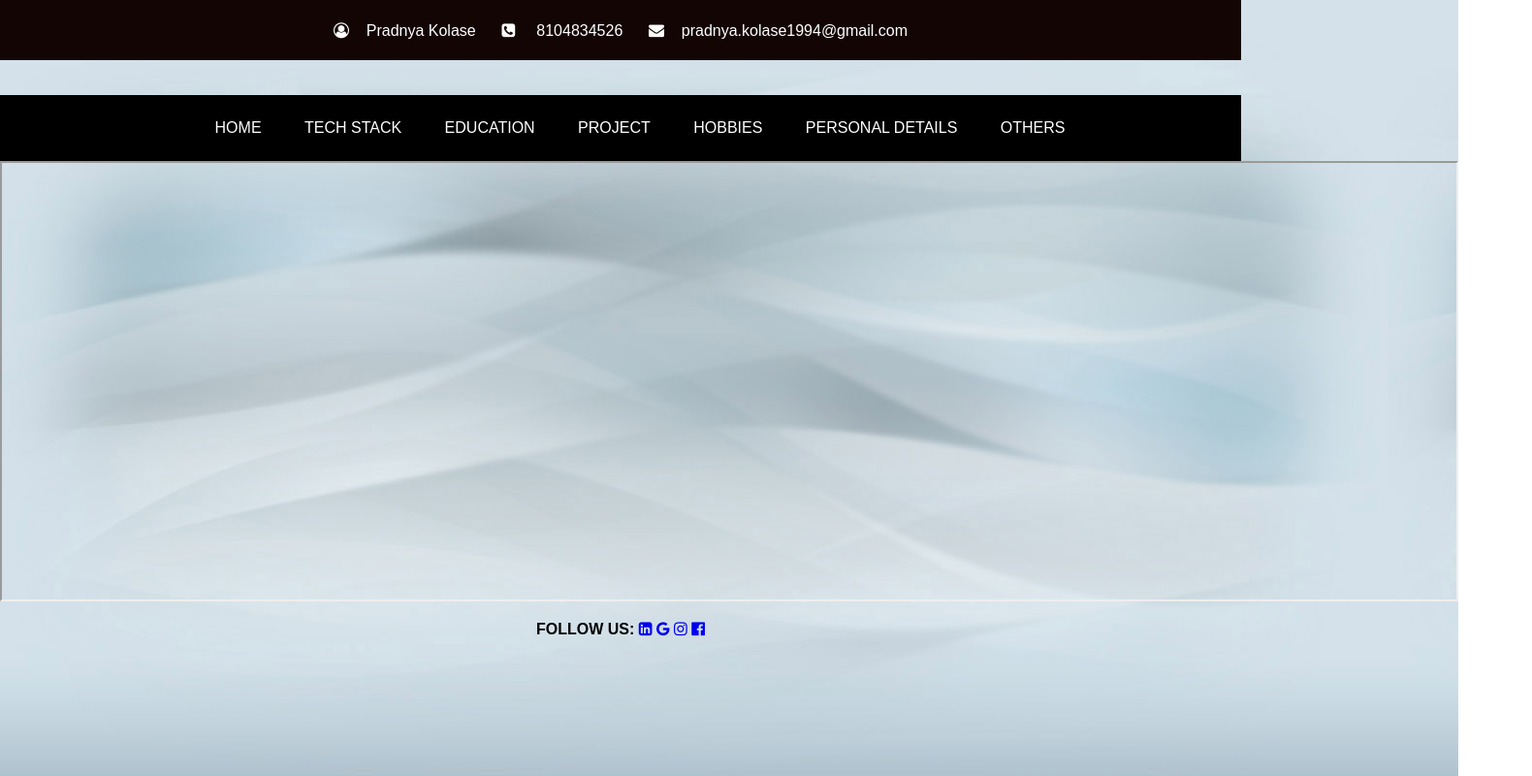
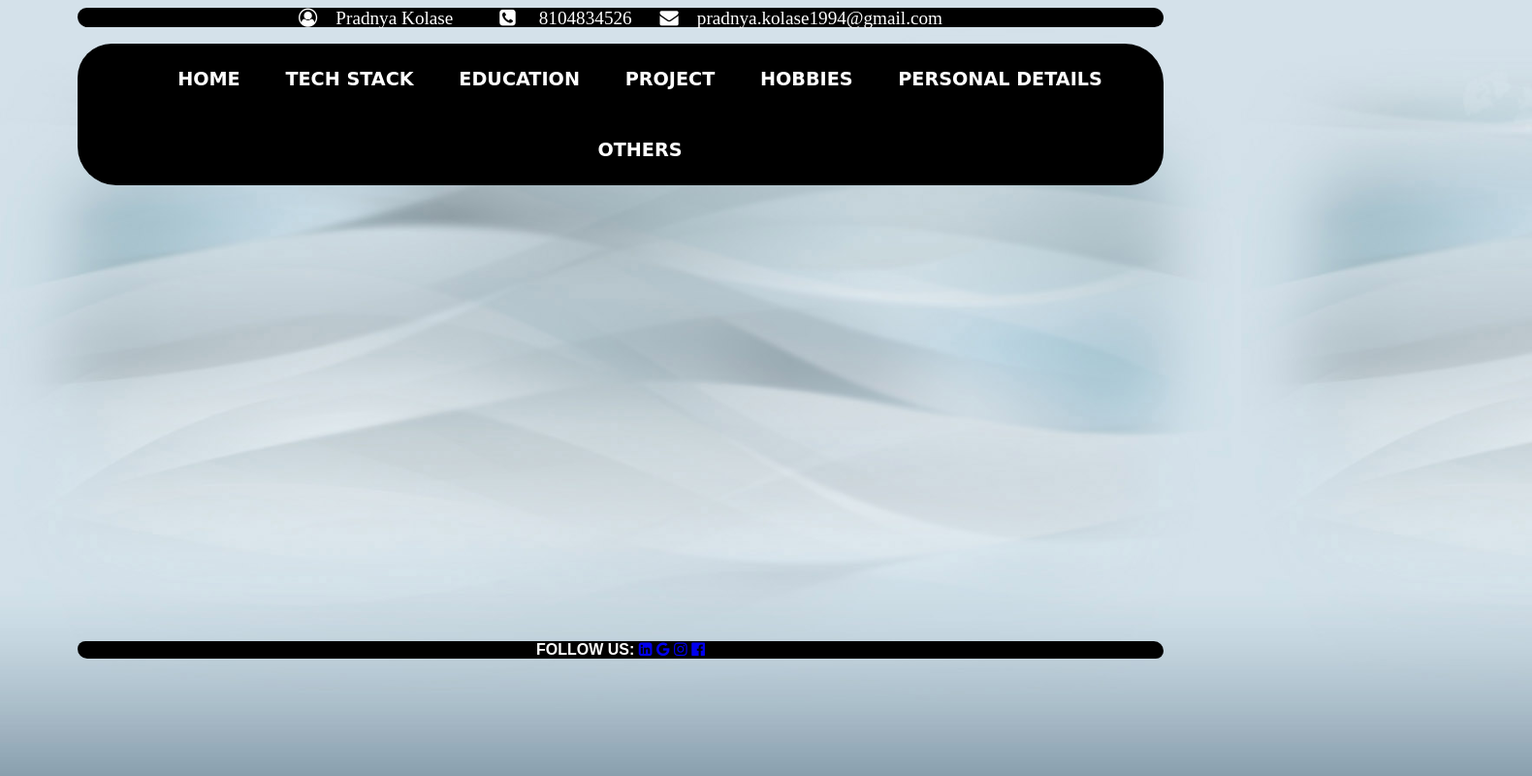
Before and after one commit to pradnya12121/MyProfile, a plain HTML site: page index.html in a window 1280 px wide. Shown: the whole page at 97% size, 1580 px wide, since content can reach past the window. Drawn offline with Linux system fonts and the light colour scheme; a web font is replaced by a local one.

Commit message:
update two pages

```diff
--- a/index.html
+++ b/index.html
@@ -4,32 +4,57 @@
         <title>My Profile</title>
         <link rel="stylesheet"
             href="https://cdnjs.cloudflare.com/ajax/libs/font-awesome/4.7.0/css/font-awesome.min.css">
+            <link href="https://fonts.googleapis.com/css2?family=Sofia&display=swap" rel="stylesheet">
+            <link rel="preconnect" href="https://fonts.gstatic.com" crossorigin>
         <style>
-            .head1
-            {padding-top: 7px;
-                padding-bottom: 5px;
-                margin: auto;
+
+            header
+            {
+                margin-top: 0px;
+                padding-top: 0px;
+                /* padding-bottom: 10px; */
+
+                margin-top: 0px;
+
+
                 width: 100%;
-                height: 50px;
-                color: white;
-                background-color: rgb(20, 5, 5);
+                height: 20px;
+                color:white;
+                font-family:'poppins' ;
+                font-size: larger;
+                background-color:black ;
+                text-align:center;
+                border-radius: 35px 40px;
             }
+
 
            body
            {
-            margin: 0;
-            padding: 0;
+            margin-right: 80px;
+            margin-left: 80px;
+            padding: 0px;
             background-image:url(bodyback.jpg);
             font-family: Arial;
-            color: black;
+            color:white;
+            background-size: cover;
+           }
+           .nav
+           {
+            font-family: 'Sofia', cursive;
+            font-weight: bolder;
+            font-size: larger;
+            margin-top: 17px;
+
+
            }
            .nav ul
            { list-style-type: none;
-            background-color: black;
+            background-color:black;
             margin:auto;
             padding: 0;
             text-align: center;
             width: 100%;
+            border-radius: 35px 40px;
 
            }
            .nav li
@@ -39,34 +64,46 @@
            .nav a
            {
             text-decoration: none;
-            color: white;
+            color:white;
             display: block;
             width: 100%;
             padding: 25px 20px;
 
            }
+           #header
+           {
+            margin-top: 0px;
+           }
        .nav a:hover
        {
         background-color:mediumseagreen;
        }
+       #footer
+       {
+        background-color: black;
+        color: text;
+        height: 30%;
+        border-radius: 20px 25px;
+
+       }
         </style>
     </head>
     <body>
-        <header>
-            <div class="head1">
-                <p style="text-align:center ;"><i class="fa fa-user-circle-o"
+        <header class="header">
+            <!-- <div class="head1"> -->
+                <i class="fa fa-user-circle-o"
                         aria-hidden="true"></i>&nbsp;&nbsp;&nbsp;&nbsp;Pradnya
                     Kolase
-                    &nbsp;&nbsp;&nbsp;&nbsp;
+                    &nbsp;&nbsp;&nbsp;&nbsp;&nbsp;&nbsp;&nbsp;&nbsp;
                     <i class="fa fa-phone-square" aria-hidden="true"></i>
                     &nbsp;&nbsp;&nbsp;&nbsp;8104834526
                     &nbsp;&nbsp;&nbsp;&nbsp;
                     <i class="fa fa-envelope" aria-hidden="true"></i>&nbsp;&nbsp;&nbsp;&nbsp;pradnya.kolase1994@gmail.com
-                </p>
-            </div>
+
+            <!-- </div> -->
         </header>
-        <br>
-        <br>
+
+
 
         <div class="nav">
             <ul>
@@ -81,8 +118,8 @@
                 <li><a href="other.html" target="my_frame">OTHERS</a></li>
             </ul>
         </div>
-        <iframe name="my_frame" target="_blank" width="1500px" height="450px"></iframe>
-        <footer>
+        <iframe name="my_frame" style="border: none;" target="_blank" width="1500px" height="450px"></iframe>
+        <footer id="footer">
             <p style="text-align:center ;">
                 <b>FOLLOW US:</b>
                 <a href="https://in.linkedin.com/"><i class="fa
```
Also changed, not shown: home.html (+29 -21 lines), professional-business-background.jpg (added).
